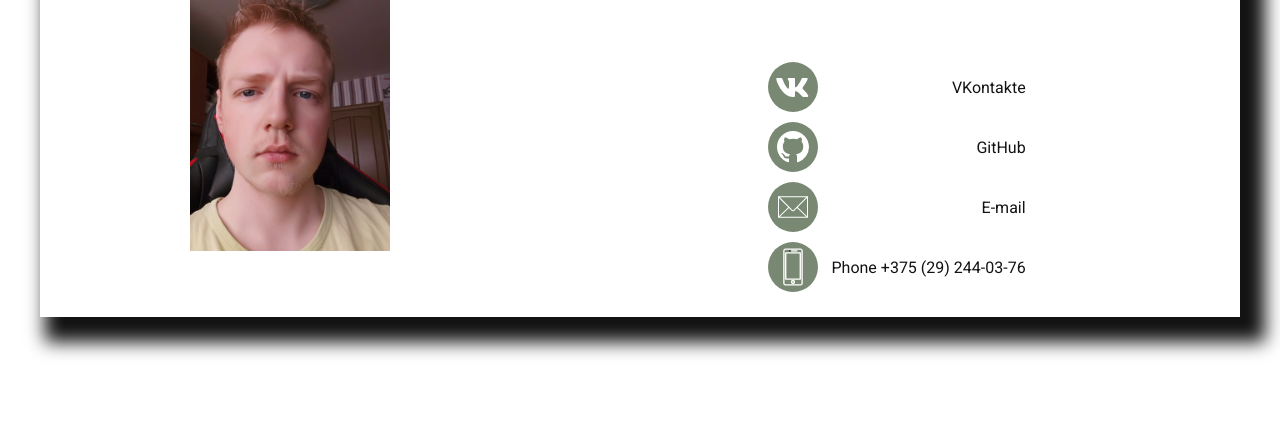
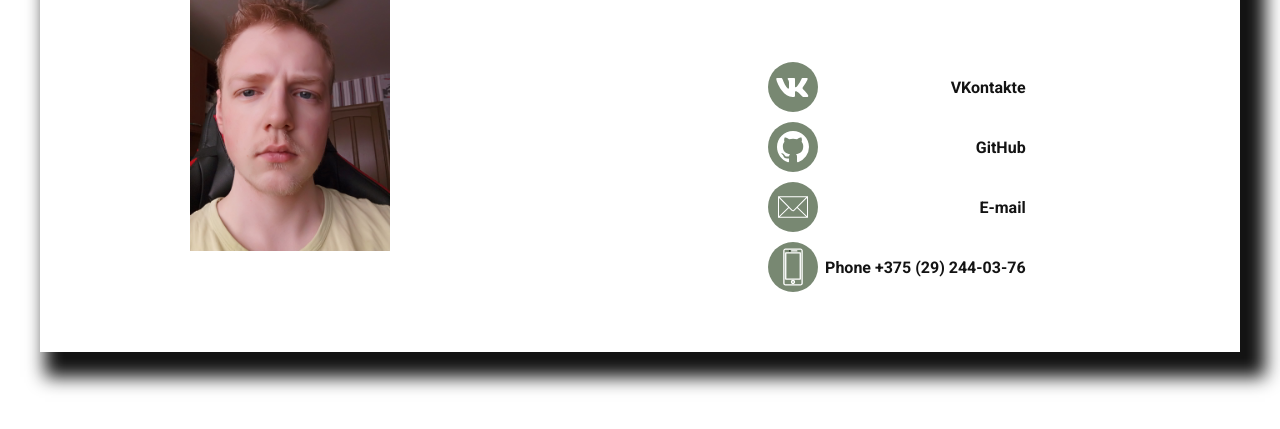
Before and after one commit to SpInAgRblzzz/RSS_q3_2019_portfolio, a plain HTML site: page index.html in a window 1280 px wide. Shown: the part 131-560 px from the top of the page. Drawn offline with Linux system fonts and the light colour scheme.

Commit message:
feat: info padding added

```diff
--- a/sass/style.scss
+++ b/sass/style.scss
@@ -26,6 +26,7 @@ a {
 
     padding-left: 40px;
     padding-right: 40px;
+    padding-bottom: 35px;
 
     display: flex;
     justify-content: space-between;
@@ -55,6 +56,8 @@ a {
         justify-content: space-between;
 
         width: 80%;
+
+        font-weight: 600;
 
         &:hover {
             color: #788872;
```
Also changed, not shown: style.css, 1 other file.
